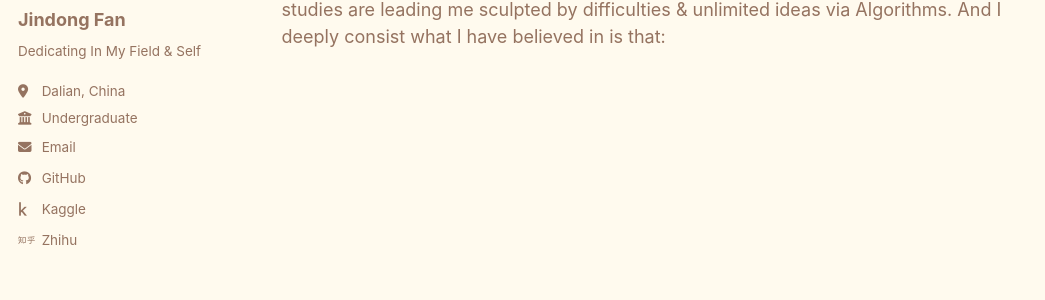
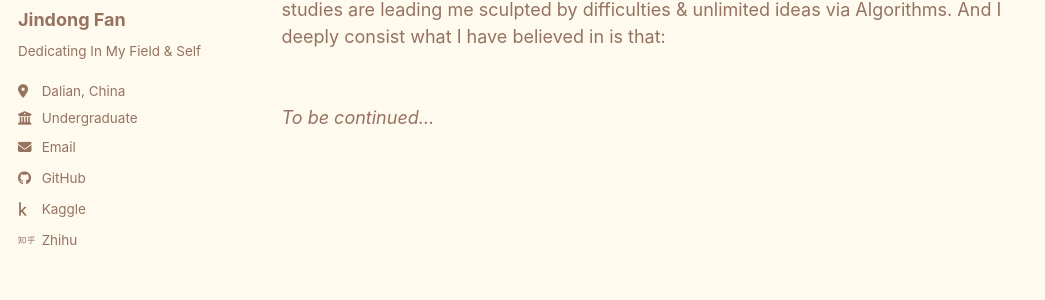
Before and after one commit to Sylvestervan/sylvestervan.github.io, a Jekyll site: the page built from _pages/about.md, in a window 1280 px wide. Shown: the part 269-569 px from the top of the page, without its empty margins (0-1045 px from the left). Built offline with Jekyll 4.4.1, drawn with Linux system fonts in a browser that asks for light colours.

```diff
--- a/_pages/about.md
+++ b/_pages/about.md
@@ -18,3 +18,5 @@ $$
 
 }
 $$
+
+_To be continued..._
```
